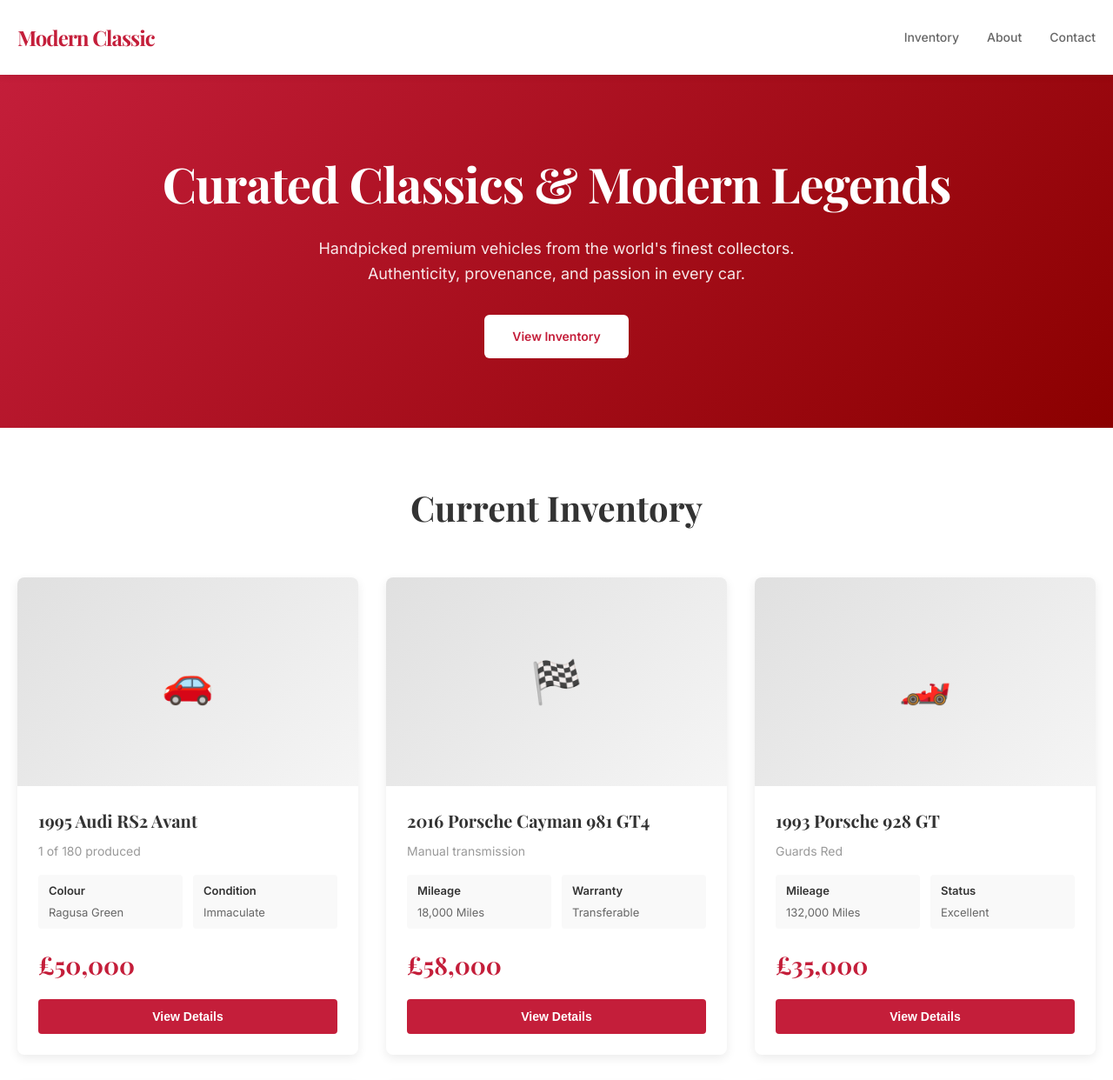
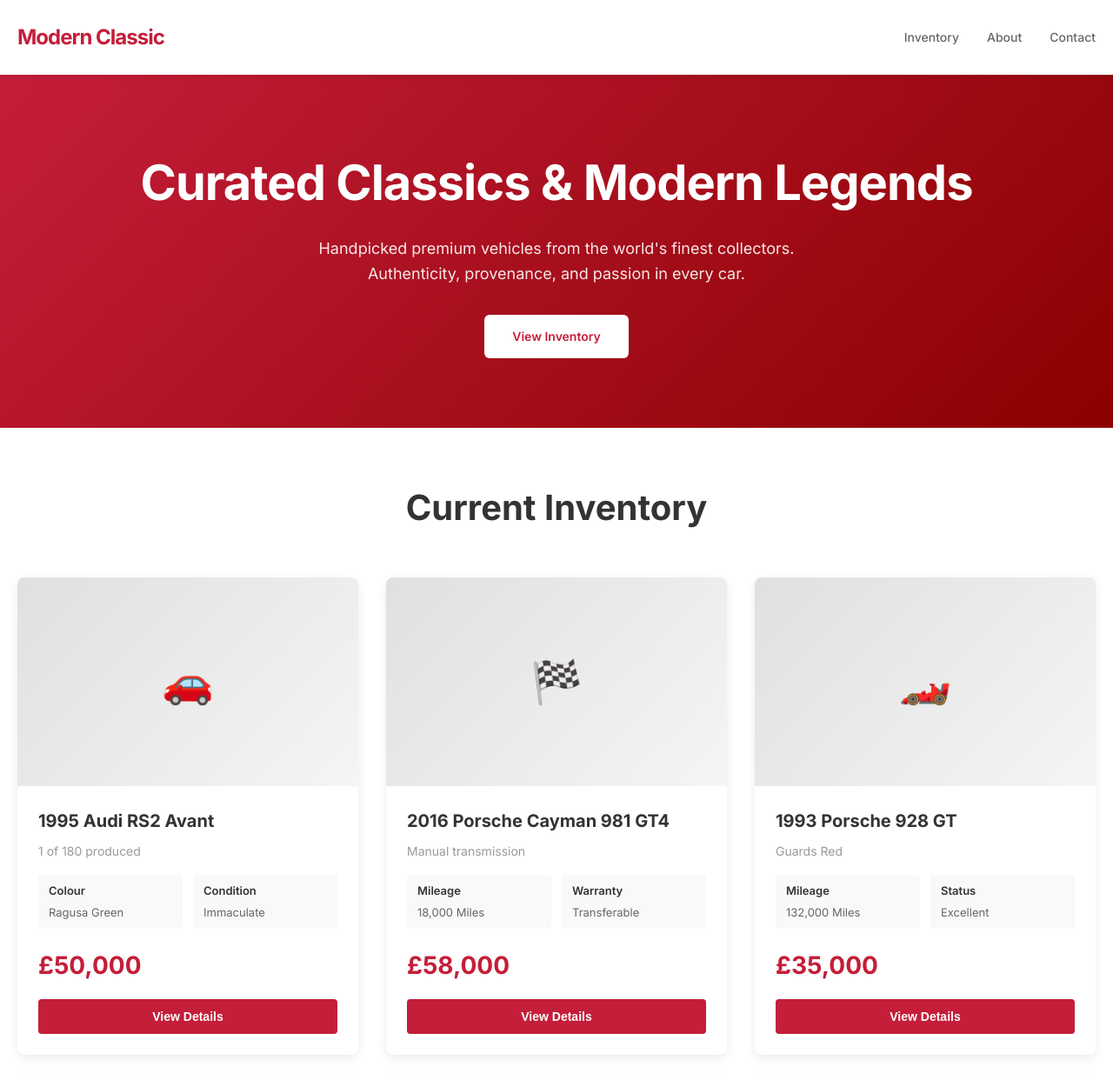
Before and after one commit to S7SSL/itsadecline, a website: page modern-classic-redesign.html in a window 1280 px wide. Shown: the top 1242 px of the page at 87% size. Drawn offline with nearby package versions, Linux system fonts and the light colour scheme.

Commit message:
Update fonts to Inter - modern minimal aesthetic like Mebusan

```diff
--- a/modern-classic-redesign.html
+++ b/modern-classic-redesign.html
@@ -6,7 +6,7 @@
     <title>Modern Classic Car Co — Premium Classic & Sports Cars</title>
     <link rel="preconnect" href="https://fonts.googleapis.com">
     <link rel="preconnect" href="https://fonts.gstatic.com" crossorigin>
-    <link href="https://fonts.googleapis.com/css2?family=Playfair+Display:wght@700&family=Inter:wght@400;500;600;700&display=swap" rel="stylesheet">
+    <link href="https://fonts.googleapis.com/css2?family=Inter:wght@300;400;500;600;700<link href="https://fonts.googleapis.com/css2?family=Playfair+Display:wght@700&family=Inter:wght@400;500;600;700&display=swap"display=swap" rel="stylesheet">
     <style>
         * {
             margin: 0;
@@ -40,7 +40,7 @@
         }
 
         .logo {
-            font-family: 'Playfair Display', serif;
+            font-family: 'Inter', sans-serif;
             font-size: 24px;
             font-weight: 700;
             color: #c41e3a;
@@ -73,7 +73,7 @@
         }
 
         .hero h1 {
-            font-family: 'Playfair Display', serif;
+            font-family: 'Inter', sans-serif;
             font-size: 56px;
             margin-bottom: 16px;
             letter-spacing: -1px;
@@ -112,7 +112,7 @@
         }
 
         .section-title {
-            font-family: 'Playfair Display', serif;
+            font-family: 'Inter', sans-serif;
             font-size: 40px;
             margin-bottom: 48px;
             text-align: center;
@@ -154,7 +154,7 @@
         }
 
         .car-year-make {
-            font-family: 'Playfair Display', serif;
+            font-family: 'Inter', sans-serif;
             font-size: 20px;
             font-weight: 700;
             margin-bottom: 8px;
@@ -189,7 +189,7 @@
         }
 
         .car-price {
-            font-family: 'Playfair Display', serif;
+            font-family: 'Inter', sans-serif;
             font-size: 28px;
             font-weight: 700;
             color: #c41e3a;
@@ -236,7 +236,7 @@
         }
 
         .footer-section h3 {
-            font-family: 'Playfair Display', serif;
+            font-family: 'Inter', sans-serif;
             font-size: 16px;
             margin-bottom: 16px;
         }
```
